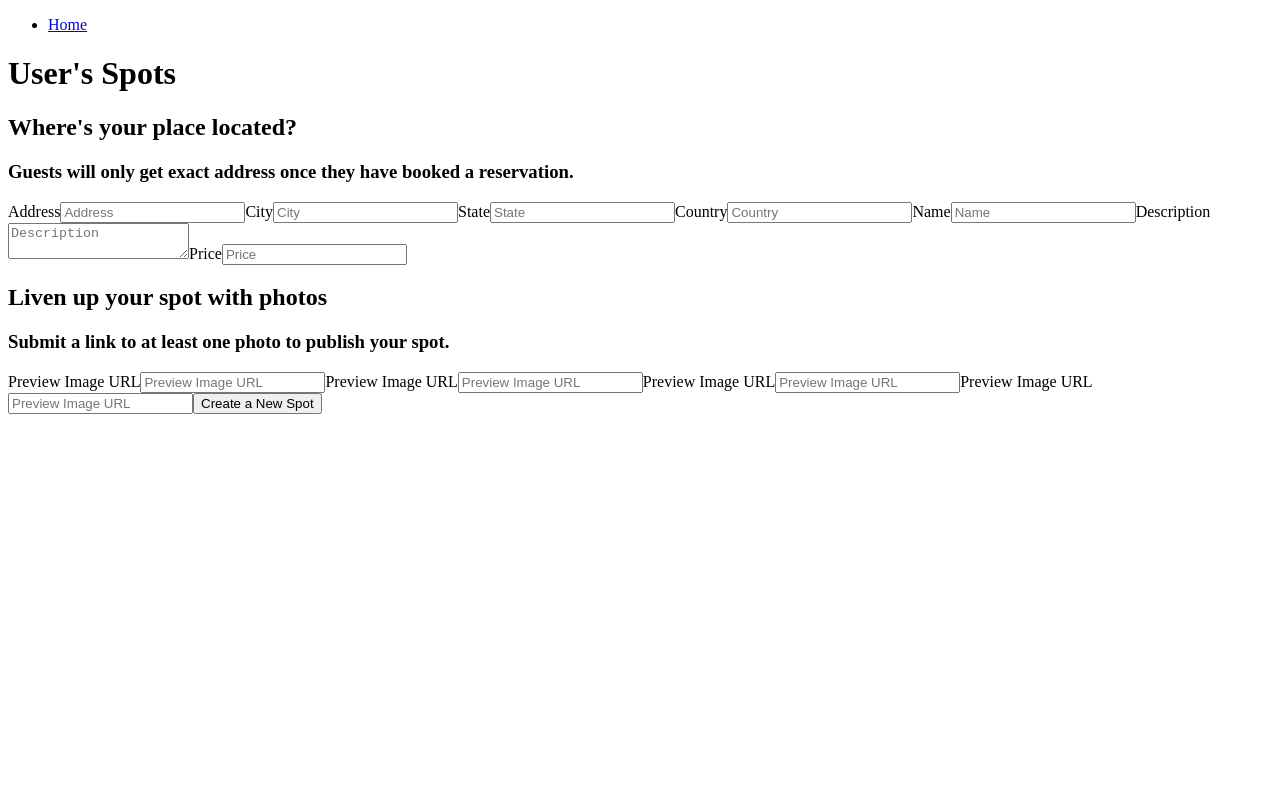
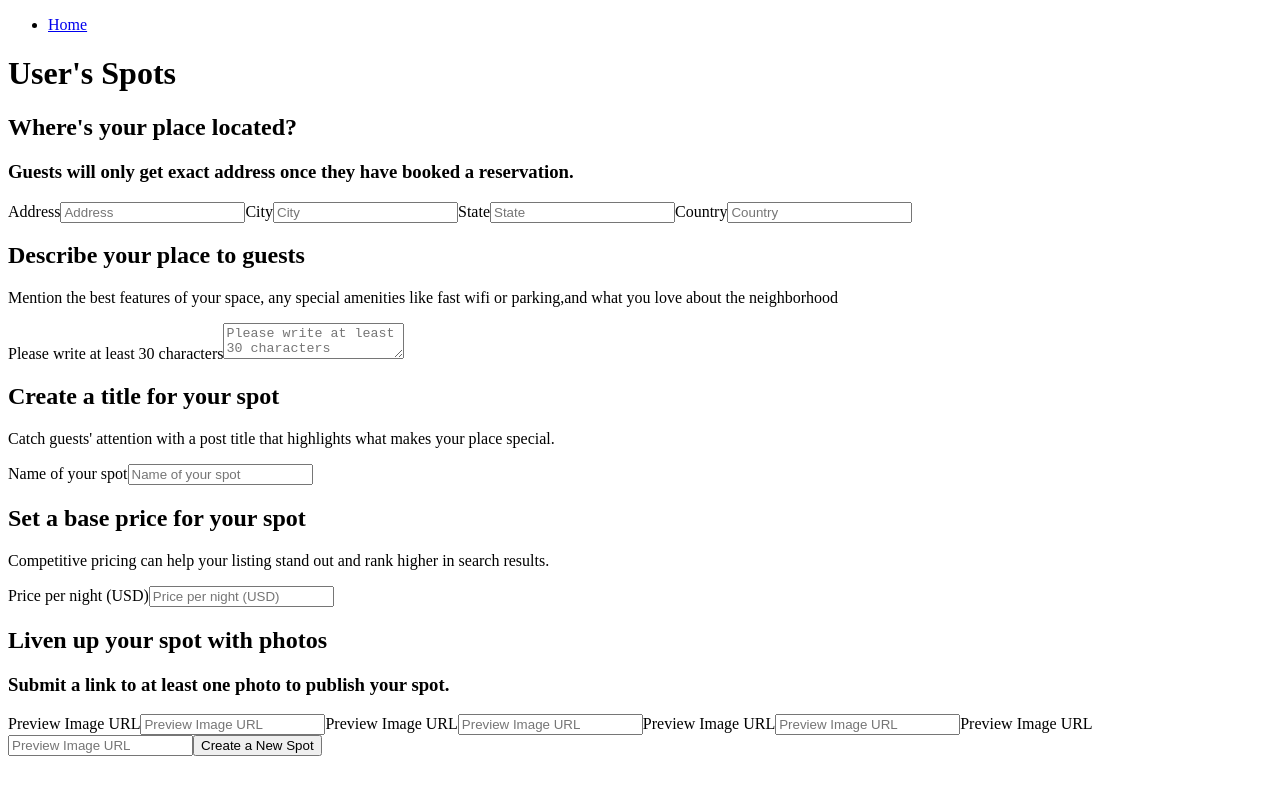
Before and after one commit to SonQHoang/API-project, a React (Create React App) app in the folder frontend/: page /spots/new in a window 1280 px wide. Shown: the top 794 px of the page. Built offline with nearby package versions, Linux system fonts and the light colour scheme; no server answers; the HTML template or start-up script is replaced by a standard one.

Commit message:
Got the form workingn again

```diff
--- a/frontend/src/components/Forms/CreateSpotForm.js
+++ b/frontend/src/components/Forms/CreateSpotForm.js
@@ -147,37 +147,42 @@ const CreateSpotsForm = ({spot, buttonText}) => {
         {validationObject.country && (
           <p className="errors">{validationObject.country}</p>
         )}
+        <h2>Describe your place to guests</h2>
+        <p>Mention the best features of your space, any special amenities like fast wifi or parking,and what you love about the  neighborhood</p>
         <label>
-          Name
-          <input
-            type="text"
-            value={name}
-            onChange={(e) => setName(e.target.value)}
-            placeholder="Name"
-          />
-        </label>
-        {validationObject.name && (
-          <p className="errors">{validationObject.name}</p>
-        )}
-        <label>
-          Description
+          Please write at least 30 characters
           <textarea
-            type="text"
             value={description}
             onChange={(e) => setDescription(e.target.value)}
-            placeholder="Description"
+            placeholder="Please write at least 30 characters"
           />
         </label>
         {validationObject.description && (
           <p className="errors">{validationObject.description}</p>
-        )}
+          )}
+          <h2>Create a title for your spot</h2>
+          <p>Catch guests' attention with a post title that highlights what makes your place special.</p>
+          <label>
+            Name of your spot
+            <input
+              type="text"
+              value={name}
+              onChange={(e) => setName(e.target.value)}
+              placeholder="Name of your spot"
+            />
+          </label>
+          {validationObject.name && (
+            <p className="errors">{validationObject.name}</p>
+          )}
+        <h2>Set a base price for your spot</h2>
+        <p>Competitive pricing can help your listing stand out and rank higher in search results.</p>
         <label>
-          Price
+          Price per night (USD)
           <input
-            type="text"
+            type="number"
             value={price}
             onChange={(e) => setPrice(e.target.value)}
-            placeholder="Price"
+            placeholder="Price per night (USD)"
           />
         </label>
         {validationObject.price && (
```
